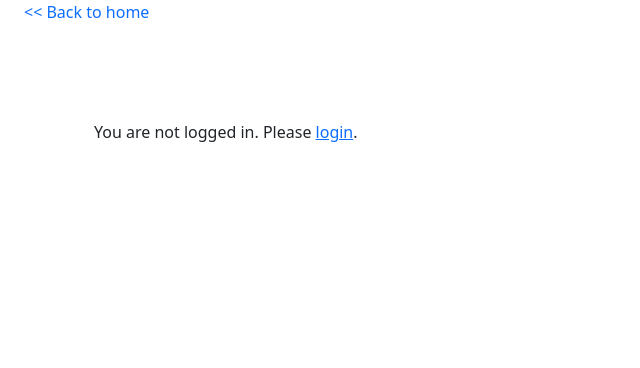
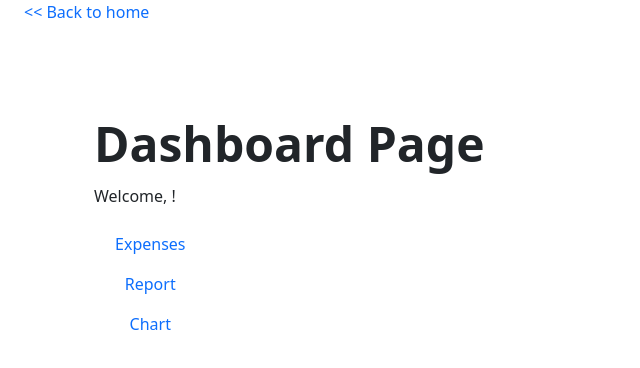
Before and after one commit to vaylon-fernandes/BudgetBuddy, a React (Create React App) app in the folder BudgetBuddy/reactapp/: page /dashboard in a window 1280 px wide. Shown: the top 368 px of the page, without its empty margins (0-640 px from the left). Built offline with nearby package versions, Linux system fonts and the light colour scheme.

Commit message:
Update UI

```diff
--- a/BudgetBuddy/reactapp/package.json
+++ b/BudgetBuddy/reactapp/package.json
@@ -10,6 +10,8 @@
     "bootstrap": "^5.3.1",
     "formik": "^2.4.3",
     "http-proxy-middleware": "^2.0.6",
+    "jquery": "^3.7.0",
+    "jquery-ui": "^1.13.2",
     "react": "^18.2.0",
     "react-bootstrap": "^2.8.0",
     "react-dom": "^18.2.0",
--- a/BudgetBuddy/reactapp/src/components/DashboardPage.js
+++ b/BudgetBuddy/reactapp/src/components/DashboardPage.js
@@ -1,11 +1,18 @@
-import React from "react";
+import React, { useState } from "react";
 import { Link } from "react-router-dom";
 import { useAuth } from "../services/AuthContext";
+import ViewReport from "./ViewReport";
+import ManageExpenses from "./ManageExpenses";
 
 const DashboardPage = (props) => {
   const { user } = useAuth();
+  const [activeTab, setActiveTab] = useState("home");
 
-  return user ? (
+  const handleTabClick = (tabId) => {
+    setActiveTab(tabId);
+  };
+
+  return (
     <>
       <Link to="/" className="px-4 text-decoration-none">
         {"<<  Back to home"}
@@ -15,21 +22,50 @@ const DashboardPage = (props) => {
           <div className="col-lg-6">
             <h1 className="display-5 fw-bold lh-1 mb-3">Dashboard Page</h1>
             <p>Welcome, {user}!</p>
-          </div>
-        </div>
-      </div>
-    </>
-  ) : (
-    <>
-      <Link to="/" className="px-4 text-decoration-none">
-        {"<<  Back to home"}
-      </Link>
-      <div className="container col-xxl-8 px-4 py-5">
-        <div className="row flex-lg-row align-items-center g-5 py-5">
-          <div className="col-lg-6">
-            <p>
-              You are not logged in. Please <Link to="/login">login</Link>.
-            </p>
+            <div className="row">
+              <div className="col-3">
+                <div
+                  className="nav flex-column nav-pills"
+                  role="tablist"
+                  aria-orientation="vertical"
+                >
+                  <button
+                    className={`nav-link ${activeTab === "expenses" ? "active" : ""}`}
+                    onClick={() => handleTabClick("expenses")}
+                  >
+                    Expenses
+                  </button>
+                  <button
+                    className={`nav-link ${activeTab === "report" ? "active" : ""}`}
+                    onClick={() => handleTabClick("report")}
+                  >
+                    Report
+                  </button>
+                  <button
+                    className={`nav-link ${activeTab === "charts" ? "active" : ""}`}
+                    onClick={() => handleTabClick("charts")}
+                  >
+                    Chart
+                  </button>
+
+                  {/* Add more tabs as needed */}
+                </div>
+              </div>
+              <div className="col-9">
+                <div className="tab-content">
+                  <div className={`tab-pane ${activeTab === "expenses" ? "show active" : ""}`}>
+                  <ManageExpenses></ManageExpenses>
+                  </div>
+                  <div className={`tab-pane ${activeTab === "report" ? "show active" : ""}`}>
+                  <ViewReport></ViewReport>
+                  </div>
+                  <div className={`tab-pane ${activeTab === "charts" ? "show active" : ""}`}>
+                  Charts
+                  </div>
+                  {/* Add more tab content */}
+                </div>
+              </div>
+            </div>
           </div>
         </div>
       </div>
--- a/BudgetBuddy/reactapp/src/index.js
+++ b/BudgetBuddy/reactapp/src/index.js
@@ -5,6 +5,7 @@ import "./index.css";
 import App from "./App";
 import reportWebVitals from "./reportWebVitals";
 import "bootstrap/dist/css/bootstrap.min.css";
+
 import LoginPage from "./components/LoginPage";
 import RegisterPage from "./components/RegisterPage";
 import DashboardPage from "./components/DashboardPage";
```
Also changed, not shown: 1 other file (tests, documents, lock files or other folders).
